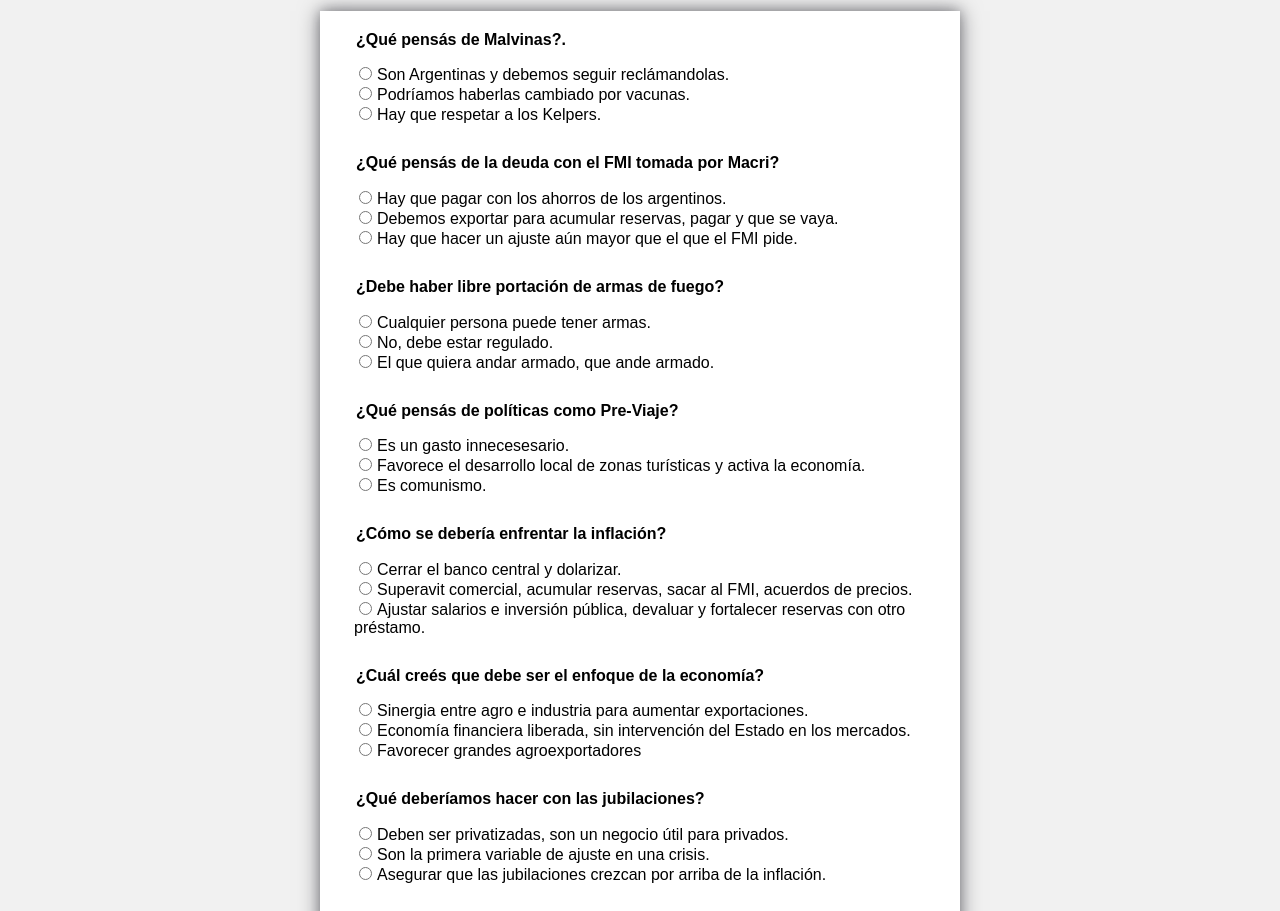
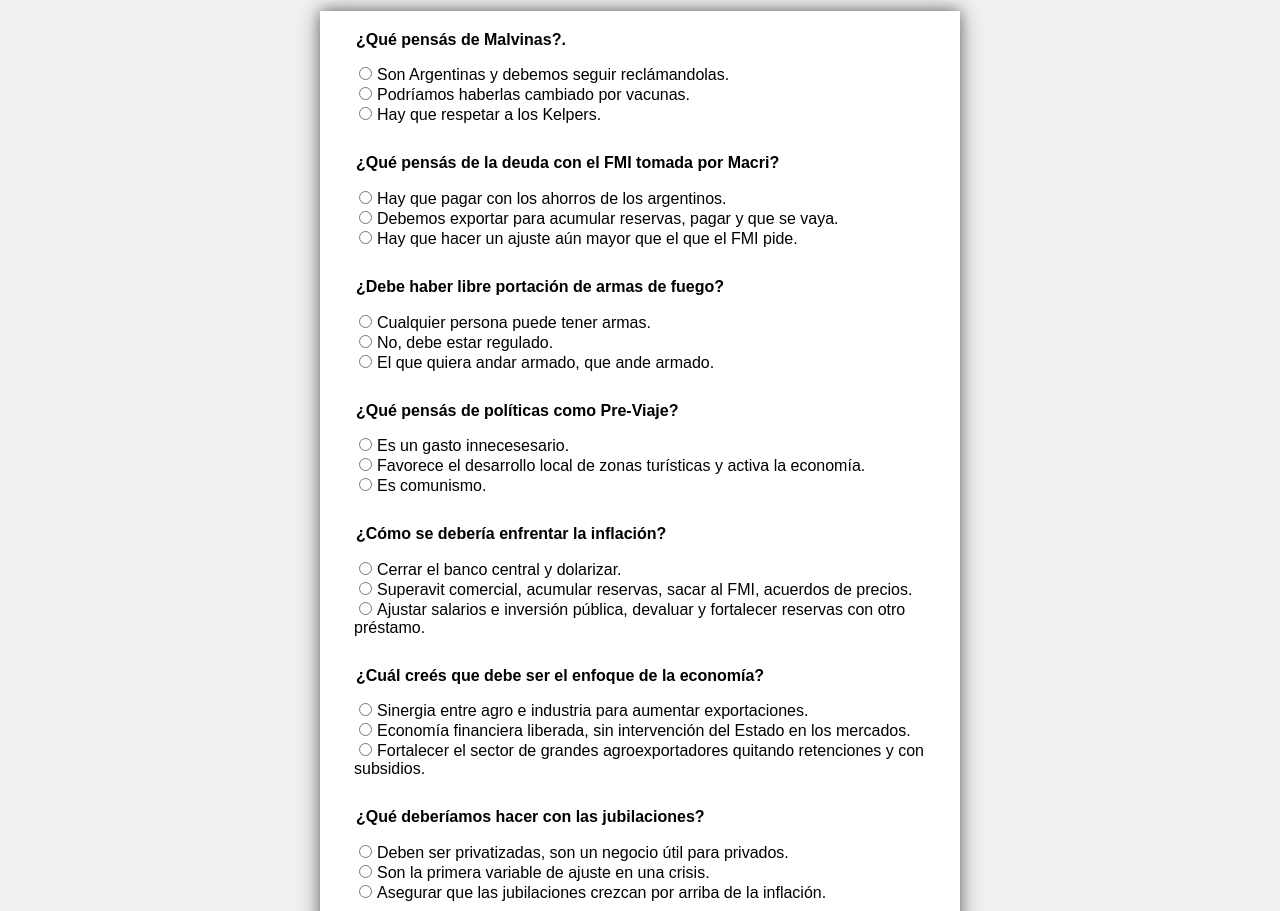
Before and after one commit to 2023argentina/2023argentina.github.io, a plain HTML site: page index.html in a window 1280 px wide. Shown: the part 89-1000 px from the top of the page. Drawn offline with Linux system fonts and the light colour scheme.

Commit message:
agro exp

```diff
--- a/index.html
+++ b/index.html
@@ -49,7 +49,7 @@
 			<legend>¿Cuál creés que debe ser el enfoque de la economía?</legend>
 			<input type="radio" name="q6" value="massa">Sinergia entre agro e industria para aumentar exportaciones.<br>
 			<input type="radio" name="q6" value="milei">Economía financiera liberada, sin intervención del Estado en los mercados.<br>
-			<input type="radio" name="q6" value="pato">Favorecer grandes agroexportadores<br>
+			<input type="radio" name="q6" value="pato">Fortalecer el sector de grandes agroexportadores quitando retenciones y con subsidios.<br>
 		</fieldset>
 
 		<fieldset>
```
